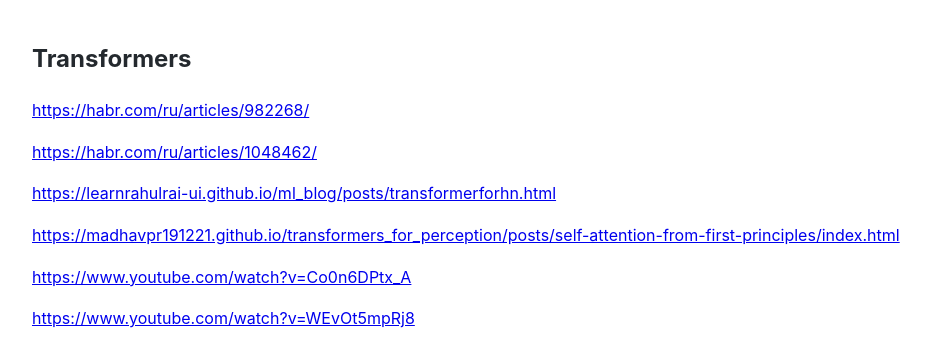
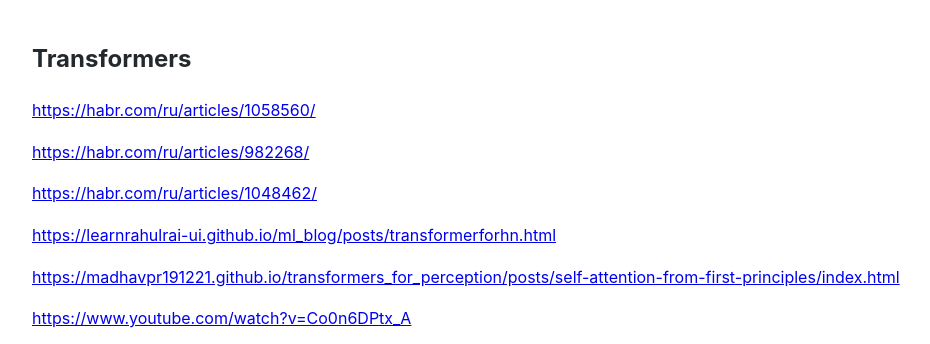
Before and after one commit to Michael-Lubinsky/michael-lubinsky.github.com, a Jekyll site: the page built from ml/transformer.md, in a window 1280 px wide and 900 px high, cut to the strip 0-344 px from the top of the window. Shown: the whole strip, without its empty margins (158-1088 px from the left). Built offline with Jekyll 4.4.1, drawn with Linux system fonts in a browser that asks for light colours; our own code applies the rules of GitHub Pages for plain Markdown files.

Commit message:
Update transformer.md

```diff
--- a/ml/transformer.md
+++ b/ml/transformer.md
@@ -1,4 +1,6 @@
 ## Transformers
+
+<https://habr.com/ru/articles/1058560/>
 
 <https://habr.com/ru/articles/982268/>
 
```
